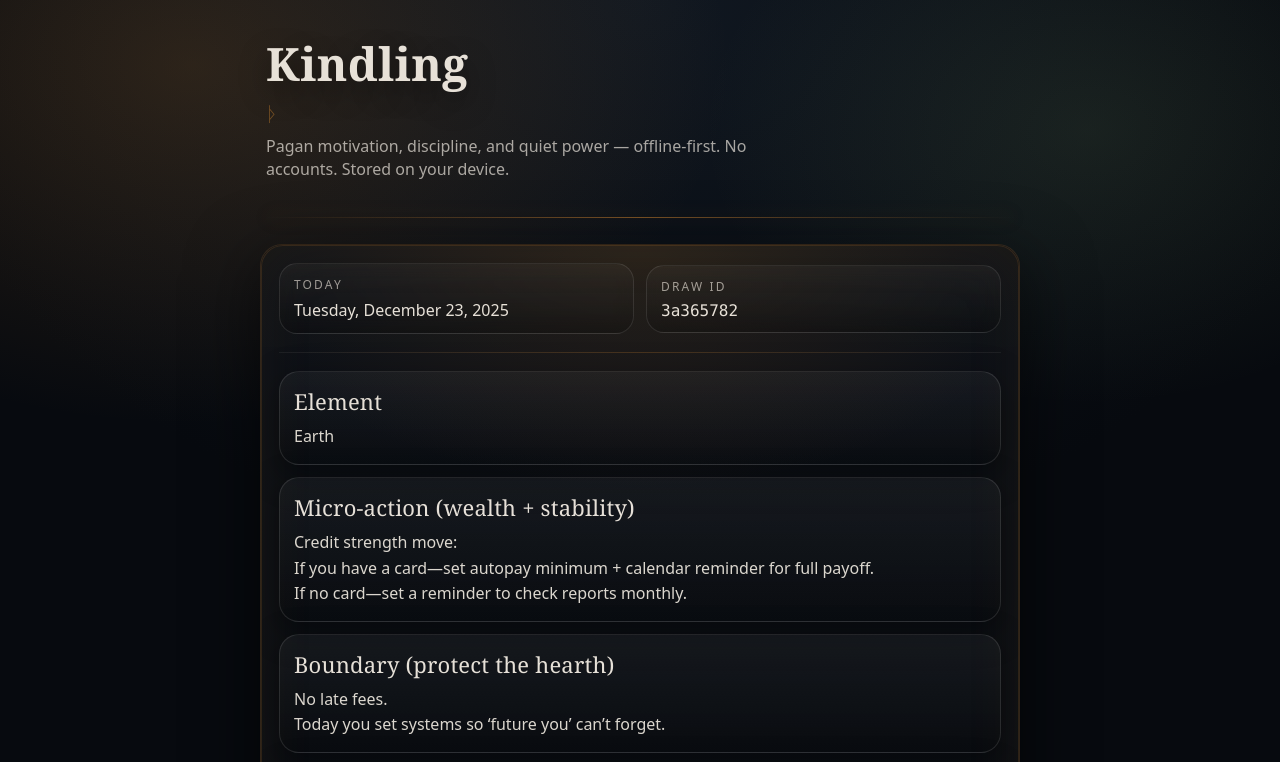
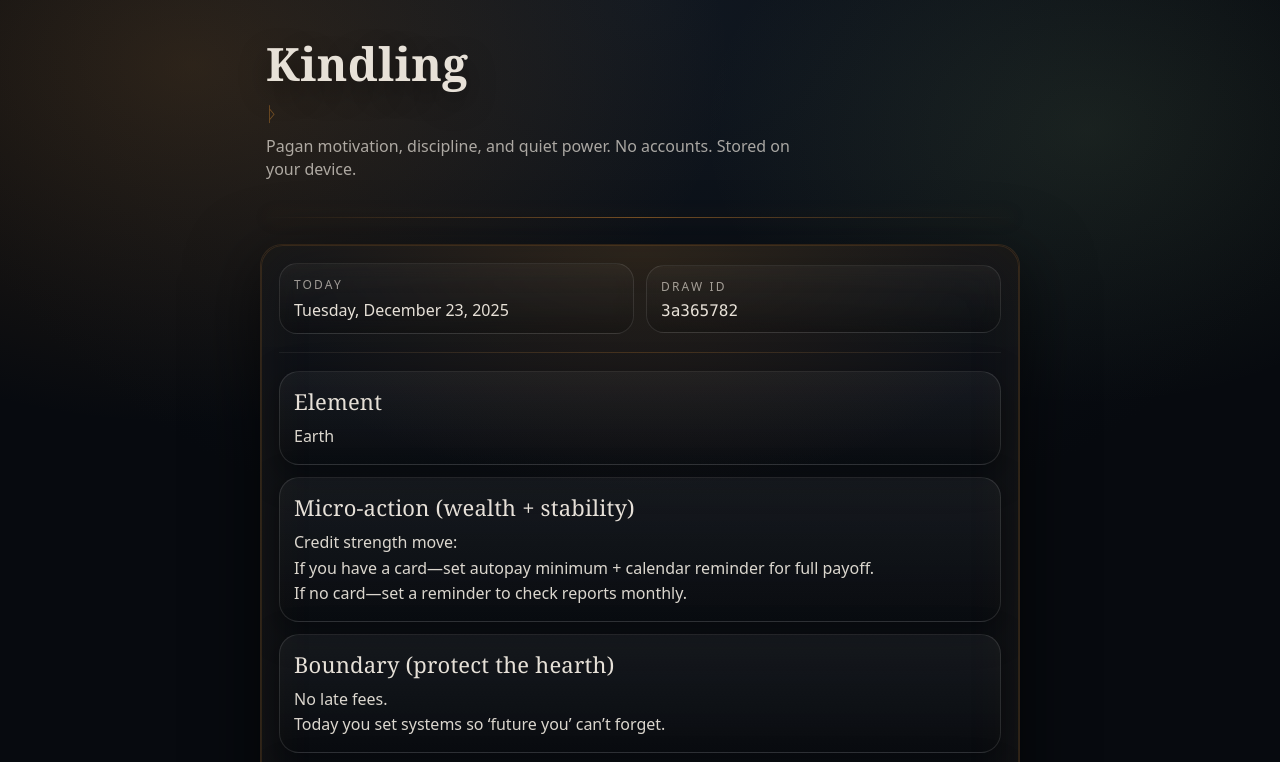
Before and after one commit to theblackstaginn/Kindling, a plain HTML site: page index.html in a window 1280 px wide. Shown: the top 762 px of the page. Drawn offline with Linux system fonts and the light colour scheme.

Commit message:
Update index.html

```diff
--- a/index.html
+++ b/index.html
@@ -21,7 +21,7 @@
 <h1>Kindling</h1>
 <div class="sigil">ᚦ</div>
 <p class="sub">
-Pagan motivation, discipline, and quiet power — offline-first.
+Pagan motivation, discipline, and quiet power.
 <span class="dim">No accounts. Stored on your device.</span>
 </p>
 </div>
```
